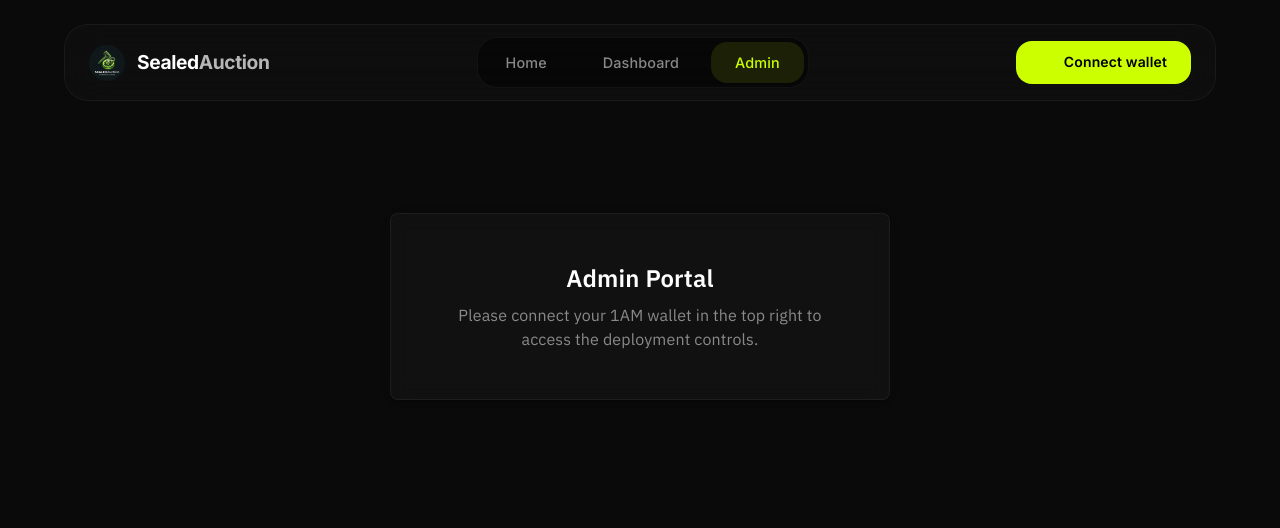
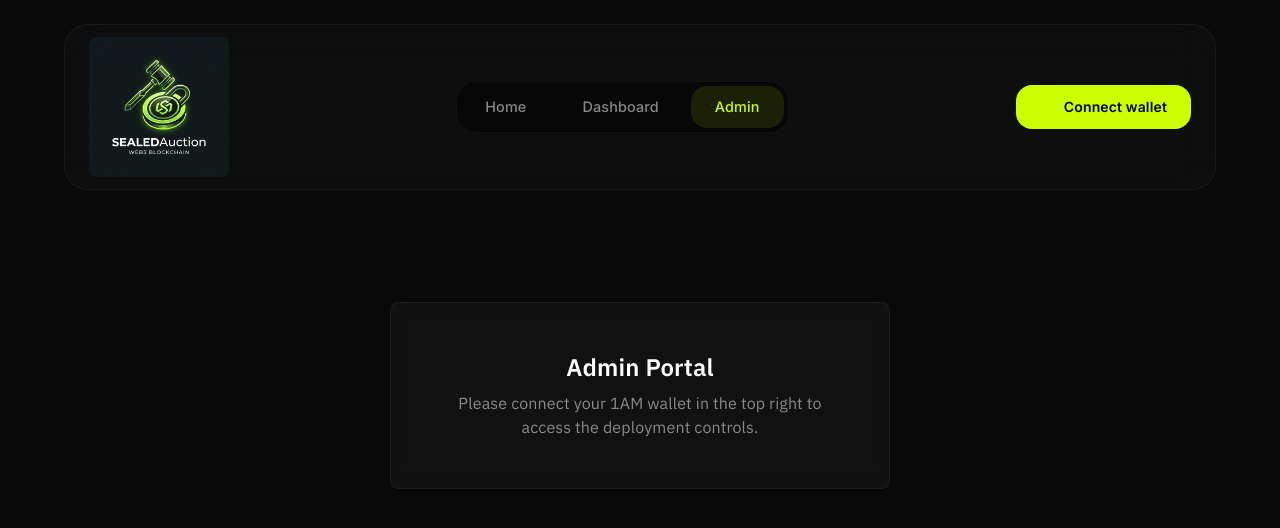
Before and after one commit to shakshi-06/SealedAuction, a React (Vite) app in the folder bboard-ui/: page /admin in a window 1280 px wide. Shown: the top 528 px of the page. Built offline with nearby package versions, Linux system fonts and the light colour scheme; some icons are missing; a web font is replaced by a local one; what @midnight-ntwrk/compact-runtime, @midnight-ntwrk/midnight-js-network-id would draw is missing.

Commit message:
style: adapt header UI for new custom logo

```diff
--- a/bboard-ui/src/components/Layout/Header.tsx
+++ b/bboard-ui/src/components/Layout/Header.tsx
@@ -39,24 +39,13 @@ export const Header: React.FC = () => {
         px: 3,
       }}>
         {/* Logo */}
-        <Box sx={{ display: 'flex', alignItems: 'center', gap: 1.5, cursor: 'pointer' }} onClick={() => navigate('/')}>
+        <Box sx={{ display: 'flex', alignItems: 'center', cursor: 'pointer' }} onClick={() => navigate('/')}>
           <Box
             component="img"
             src="/logo.png"
             alt="SealedAuction Logo"
-            sx={{ width: 36, height: 36, borderRadius: '50%', objectFit: 'cover' }}
+            sx={{ width: 140, height: 'auto', objectFit: 'contain', borderRadius: '8px' }}
           />
-          <Typography
-            sx={{
-              fontSize: '1.2rem',
-              fontWeight: 700,
-              color: '#fff',
-              fontFamily: 'Inter, sans-serif',
-              letterSpacing: '-0.02em',
-            }}
-          >
-            Sealed<span style={{ opacity: 0.7 }}>Auction</span>
-          </Typography>
         </Box>
 
         {/* Navigation */}
```
